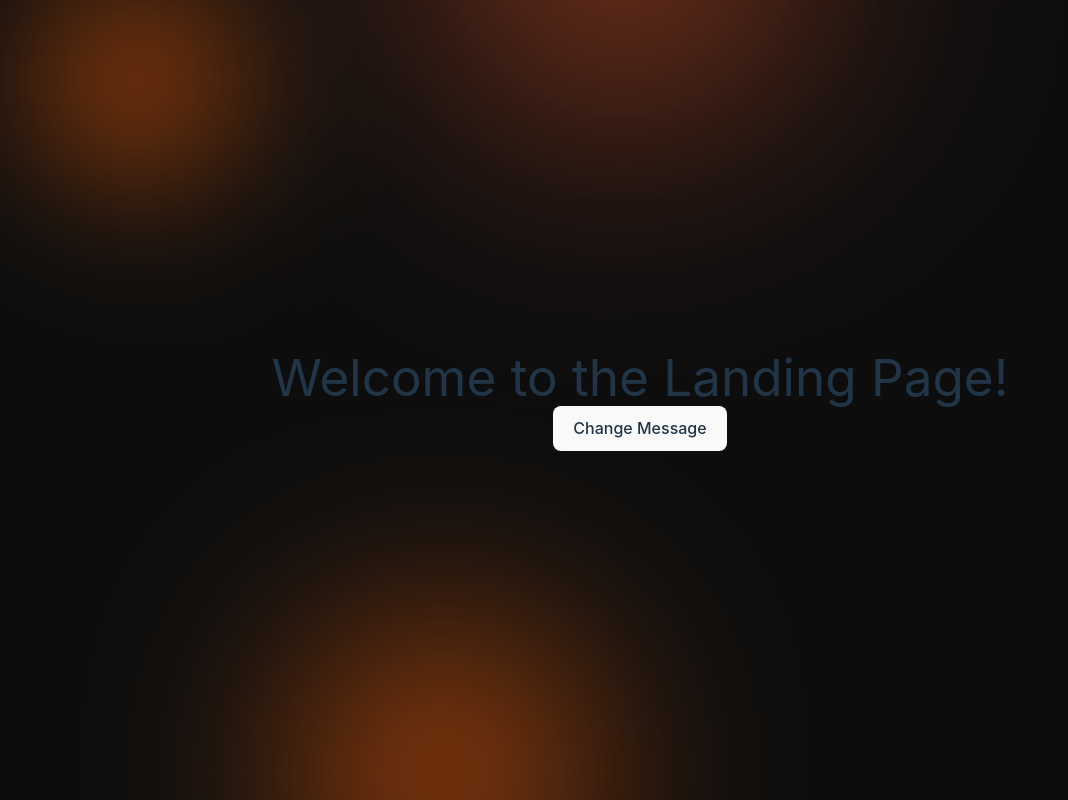
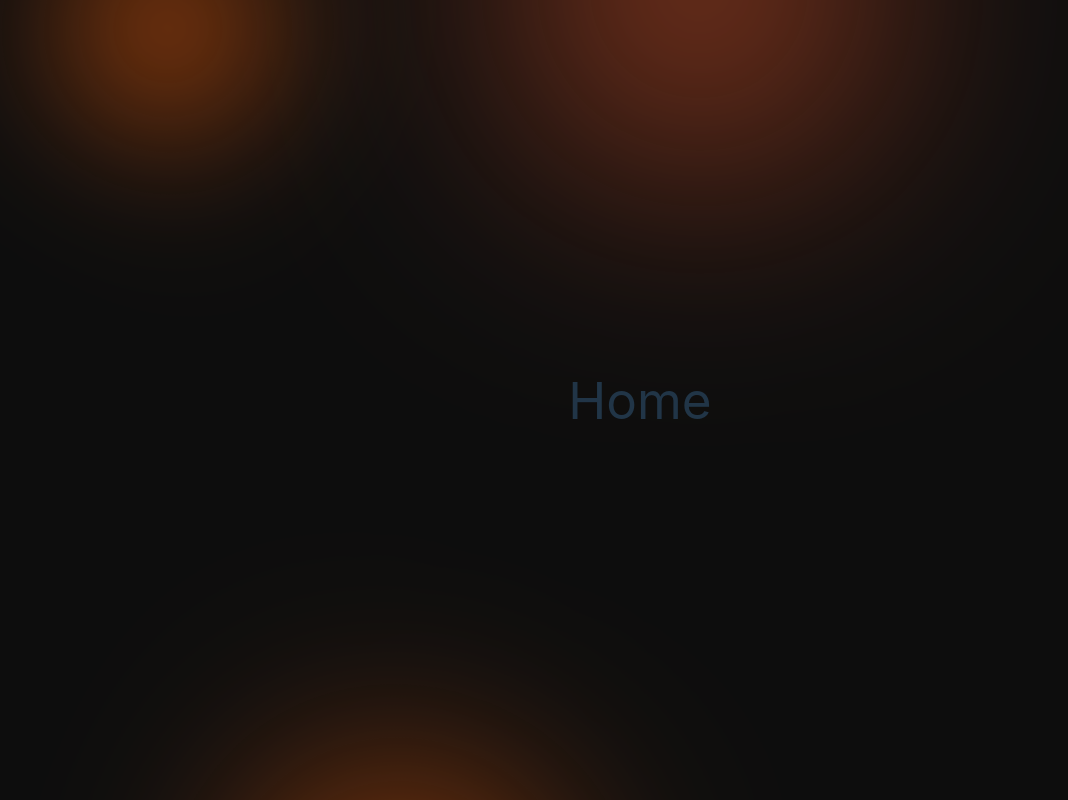
Before and after one commit to Nikhinrajkk/team-hack, a React (Vite) app: page / in a window 1280 px wide. Shown: the whole page, without its empty margins (0-1068 px from the left). Built offline with nearby package versions, Linux system fonts and the light colour scheme; a web font is replaced by a local one.

Commit message:
Add routing with react-router-dom and refactor layout component

```diff
--- a/package.json
+++ b/package.json
@@ -11,7 +11,8 @@
   },
   "dependencies": {
     "react": "^18.3.1",
-    "react-dom": "^18.3.1"
+    "react-dom": "^18.3.1",
+    "react-router-dom": "^6.26.2"
   },
   "devDependencies": {
     "@eslint/js": "^9.9.0",
--- a/src/App.jsx
+++ b/src/App.jsx
@@ -1,11 +1,18 @@
+import { Routes, Route } from "react-router-dom";
 import Layout from "./layout/layout";
+import Login from "./pages/login";
+import Home from "./pages/home";
+
 import "./App.css";
 
 function App() {
   return (
-    <>
-      <Layout />
-    </>
+    <Layout>
+      <Routes>
+        <Route path="/login" element={<Login />} />
+        <Route path="/" element={<Home />} />
+      </Routes>
+    </Layout>
   );
 }
 
--- a/src/layout/layout.jsx
+++ b/src/layout/layout.jsx
@@ -1,6 +1,6 @@
-import Landing from "../pages/login";
+import PropTypes from 'prop-types';
 
-const Layout = () => {
+const Layout = ({ children }) => {
   return (
     <div className="relative">
       <div className="glow-container">
@@ -9,10 +9,14 @@ const Layout = () => {
         <div className="ball2"></div>
       </div>
       <div className="w-screen h-screen flex items-center justify-center z-10 fixed top-0 left-0">
-        <Landing />
+        {children}
       </div>
     </div>
   );
 };
 
+Layout.propTypes = {
+  children: PropTypes.node.isRequired,
+};
+
 export default Layout;
--- a/src/main.jsx
+++ b/src/main.jsx
@@ -1,5 +1,11 @@
 import { createRoot } from "react-dom/client";
+import { BrowserRouter } from 'react-router-dom';
+
 import App from "./App.jsx";
 import "./index.css";
 
-createRoot(document.getElementById("root")).render(<App />);
+createRoot(document.getElementById("root")).render(
+  <BrowserRouter>
+    <App />
+  </BrowserRouter>
+);
--- /dev/null
+++ b/src/pages/home/index.jsx
@@ -0,0 +1,7 @@
+const Home = () => (
+  <div>
+    <h1>Home</h1>
+  </div>
+);
+
+export default Home;
--- a/src/pages/landing.jsx
+++ /dev/null
@@ -1,16 +0,0 @@
-import { useState } from "react";
-
-const Landing = () => {
-  const [message, setMessage] = useState("Welcome to the Landing Page!");
-
-  return (
-    <div>
-      <h1>{message}</h1>
-      <button onClick={() => setMessage("Have a great day!")}>
-        Change Message
-      </button>
-    </div>
-  );
-};
-
-export default Landing;
--- a/src/pages/login/index.jsx
+++ b/src/pages/login/index.jsx
@@ -1,6 +1,6 @@
 import { useState } from "react";
 
-const Landing = () => {
+const Login = () => {
   const [message, setMessage] = useState("Welcome to the Landing Page!");
 
   return (
@@ -13,4 +13,4 @@ const Landing = () => {
   );
 };
 
-export default Landing;
+export default Login;
```
Also changed, not shown: 1 other file (tests, documents, lock files or other folders).
